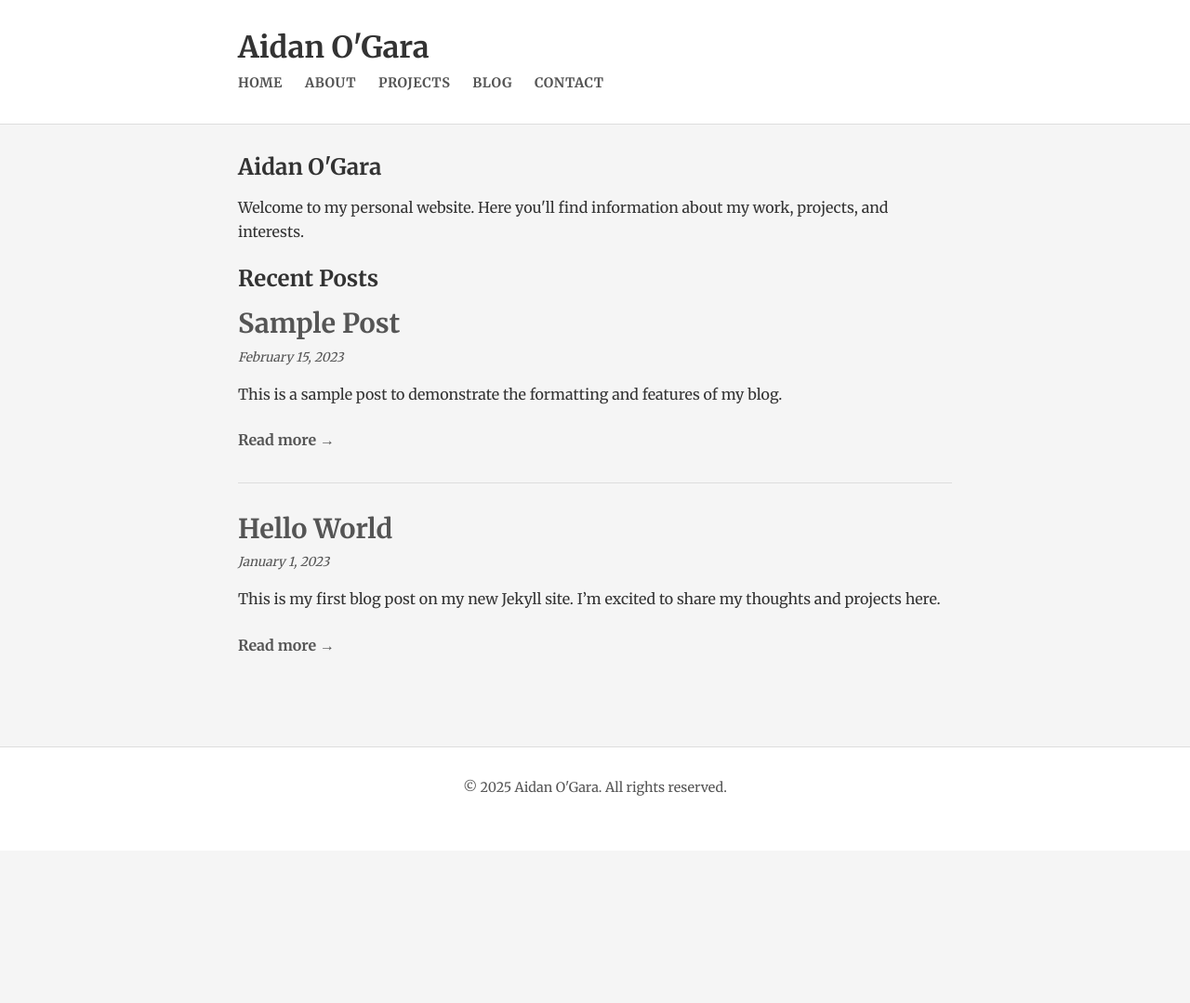
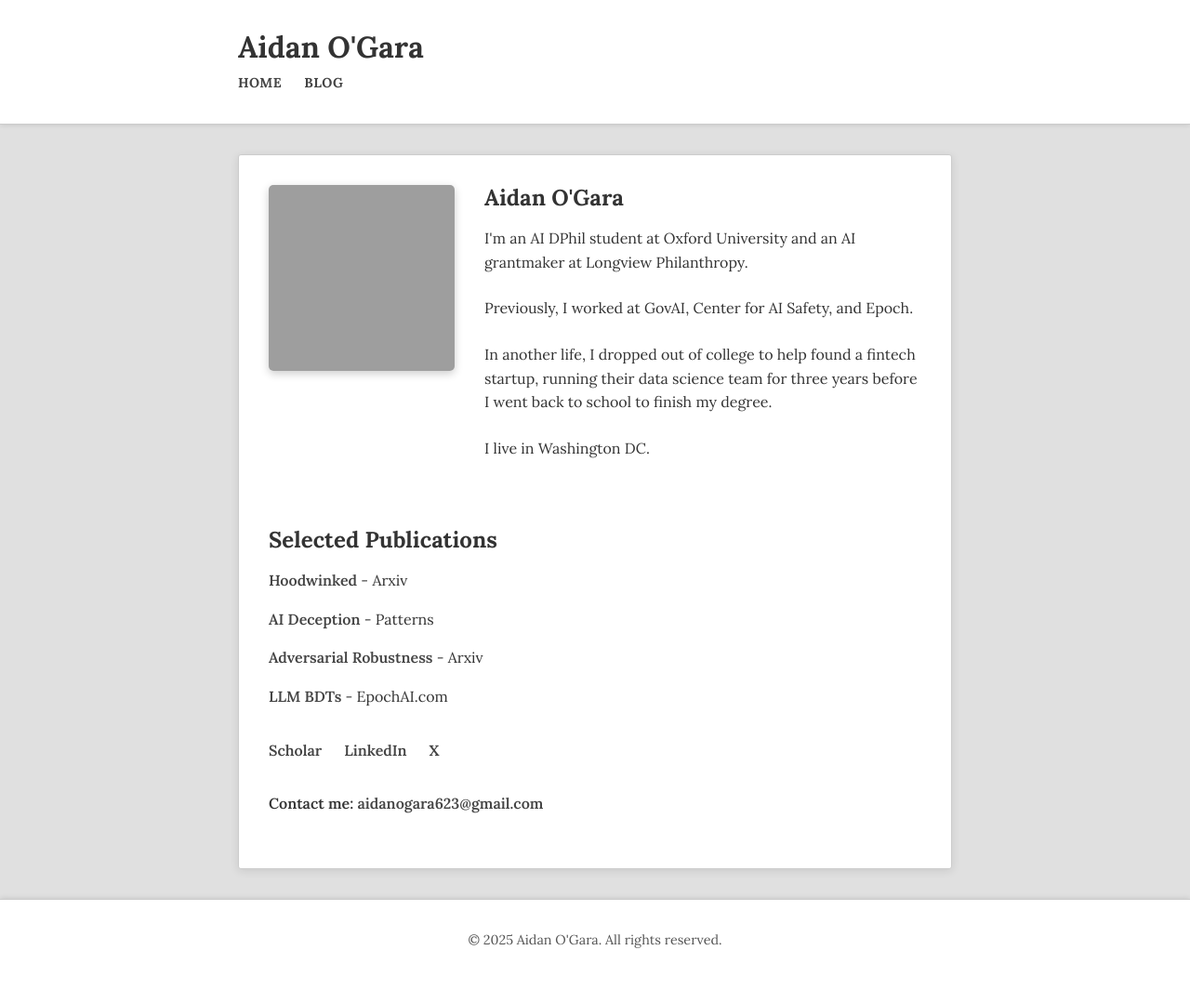
Before and after one commit to aogara-ds/aidanogara.github.io, a Jekyll site: the page built from index.html, in a window 1280 px wide. Shown: the whole page at 93% size. Built offline with Jekyll 4.4.1, drawn with Linux system fonts in a browser that asks for light colours; before the commit the page ends 915 px from its top, so only the background shows below that; grey boxes are pictures that could not be loaded.

Commit message:
Redesign website with professional gray theme
- Updated with gray background and serif fonts
- Simplified to homepage and blog pages
- Added personal info and publications
- Updated blog posts with relevant content
- Created responsive layout with clean design

🤖 Generated with [Claude Code](https://claude.ai/code)
Co-Authored-By: Claude <noreply@anthropic.com>

````diff
--- a/_config.yml
+++ b/_config.yml
@@ -1,6 +1,6 @@
 title: Aidan O'Gara
-description: Personal website and portfolio
-url: "https://aidanogara.github.io"
+description: AI DPhil student at Oxford University and AI grantmaker at Longview Philanthropy
+url: "https://aidanogara.com"
 baseurl: ""
 
 # Build settings
--- a/_layouts/default.html
+++ b/_layouts/default.html
@@ -5,7 +5,7 @@
   <meta name="viewport" content="width=device-width, initial-scale=1.0">
   <title>{% if page.title %}{{ page.title }} | {{ site.title }}{% else %}{{ site.title }}{% endif %}</title>
   <link rel="stylesheet" href="{{ '/assets/css/main.css' | relative_url }}">
-  <link rel="stylesheet" href="https://fonts.googleapis.com/css2?family=Merriweather:wght@300;400;700&display=swap">
+  <link rel="stylesheet" href="https://fonts.googleapis.com/css2?family=Lora:wght@400;500;600;700&display=swap">
 </head>
 <body>
   <header class="site-header">
@@ -13,10 +13,7 @@
       <h1 class="site-title"><a href="{{ '/' | relative_url }}">{{ site.title }}</a></h1>
       <nav class="site-nav">
         <a href="{{ '/' | relative_url }}" class="nav-link">Home</a>
-        <a href="{{ '/about' | relative_url }}" class="nav-link">About</a>
-        <a href="{{ '/projects' | relative_url }}" class="nav-link">Projects</a>
         <a href="{{ '/blog' | relative_url }}" class="nav-link">Blog</a>
-        <a href="{{ '/contact' | relative_url }}" class="nav-link">Contact</a>
       </nav>
     </div>
   </header>
--- a/_posts/2023-01-01-hello-world.md
+++ b/_posts/2023-01-01-hello-world.md
@@ -1,30 +1,24 @@
 ---
 layout: post
-title: "Hello World"
-date: 2023-01-01 12:00:00 -0500
-categories: general
+title: "Reflections on AI Alignment"
+date: 2023-01-01
+categories: research
 ---
 
-This is my first blog post on my new Jekyll site. I'm excited to share my thoughts and projects here.
+In this post, I'd like to discuss some recent developments in AI alignment research and their implications for the field.
 
-Lorem ipsum dolor sit amet, consectetur adipiscing elit. Nullam in dui mauris. Vivamus hendrerit arcu sed erat molestie vehicula. Sed auctor neque eu tellus rhoncus ut eleifend nibh porttitor. Ut in nulla enim. Phasellus molestie magna non est bibendum non venenatis nisl tempor.
+## The Current State of AI Alignment
 
-## What's next?
+The rapid pace of AI development has brought both exciting capabilities and new challenges. As models become more capable, ensuring they remain aligned with human values and intentions becomes increasingly important. Recent work has focused on several promising directions:
 
-Suspendisse in orci enim. Donec sed ligula in nunc bibendum malesuada. Etiam porttitor nulla non mi porttitor a fermentum magna mollis. Nullam et nisl in libero varius gravida.
+1. **Constitutional AI approaches** - Systems that follow explicit principles and constraints
+2. **Reinforcement learning from human feedback** - Using human evaluations to guide model behavior
+3. **Interpretability techniques** - Methods to understand the internal workings of neural networks
 
-- Item 1
-- Item 2
-- Item 3
+## Looking Forward
 
-> This is a blockquote. It's pretty neat.
+The challenges ahead remain substantial. As AI systems become more capable, we'll need increasingly sophisticated alignment techniques. I believe interdisciplinary collaboration will be essential, bringing together expertise from computer science, philosophy, psychology, and other relevant fields.
 
-### Code example
+In my upcoming work, I'll be exploring how we can develop more robust evaluation metrics for alignment techniques and how to address the challenges of value pluralism when designing AI systems.
 
-```javascript
-function helloWorld() {
-  console.log("Hello, world!");
-}
-```
-
-I hope you enjoy reading my blog!
+I look forward to sharing more thoughts on these topics in future posts.
--- a/_posts/2023-02-15-sample-post.md
+++ b/_posts/2023-02-15-sample-post.md
@@ -1,62 +1,34 @@
 ---
 layout: post
-title: "Sample Post"
-date: 2023-02-15 15:30:00 -0500
-categories: samples
+title: "The Role of AI in Grantmaking"
+date: 2023-02-15
+categories: philanthropy
 ---
 
-This is a sample post to demonstrate the formatting and features of my blog.
+As an AI grantmaker at Longview Philanthropy, I often reflect on how AI tools themselves could transform the philanthropic sector. In this post, I'll explore some possibilities and challenges.
 
-## Typography
+## AI as a Tool for Effective Altruism
 
-Paragraphs are separated by a blank line. Text can be **bold**, _italic_, or ~~strikethrough~~.
+The effective altruism movement has always emphasized using evidence and reasoning to determine the most impactful ways to do good. AI systems could potentially enhance this process by:
 
-### Lists
+1. **Analyzing large datasets** to identify neglected problems and promising solutions
+2. **Modeling complex systems** to predict intervention outcomes with greater accuracy
+3. **Optimizing resource allocation** across different cause areas and organizations
 
-Unordered list:
-* Item 1
-* Item 2
-  * Item 2a
-  * Item 2b
+## Challenges and Considerations
 
-Ordered list:
-1. Item 1
-2. Item 2
-3. Item 3
-   1. Item 3a
-   2. Item 3b
+While AI holds promise for philanthropy, several challenges need to be addressed:
 
-## Links and Images
+- **Value alignment**: Ensuring AI tools reflect the diverse values relevant to philanthropic decisions
+- **Transparency**: Making AI-assisted grantmaking processes understandable to all stakeholders
+- **Equity concerns**: Preventing AI from reinforcing existing biases in funding patterns
 
-[This is a link](http://example.com)
+## Responsible Implementation
 
-![This is an image placeholder](https://via.placeholder.com/150)
+For AI to benefit philanthropy, we need thoughtful implementation strategies:
 
-## Code Blocks
+- Combining AI analysis with human judgment and lived experience
+- Building AI tools that explain their reasoning and allow for value-based adjustments
+- Including diverse perspectives in AI development and oversight
 
-Inline code: `const greeting = "Hello World";`
-
-Block code:
-
-```python
-def greet(name):
-    return f"Hello, {name}!"
-
-print(greet("Reader"))
-```
-
-## Blockquotes
-
-> This is a blockquote.
-> It can span multiple lines.
->
-> It can also have multiple paragraphs.
-
-## Tables
-
-| Header 1 | Header 2 | Header 3 |
-|----------|----------|----------|
-| Row 1, Col 1 | Row 1, Col 2 | Row 1, Col 3 |
-| Row 2, Col 1 | Row 2, Col 2 | Row 2, Col 3 |
-
-I hope this post helps demonstrate the different formatting options available!
+I believe AI could be transformative for philanthropy, but only if we approach its development and deployment with the same careful consideration we apply to other grantmaking decisions.
--- a/_sass/main.scss
+++ b/_sass/main.scss
@@ -1,12 +1,12 @@
 // Variables
 $primary-color: #333;
 $secondary-color: #555;
-$background-color: #f5f5f5;
-$border-color: #ddd;
+$background-color: #e0e0e0; // Gray background
+$border-color: #ccc;
 $text-color: #333;
-$link-color: #555;
+$link-color: #444;
 $link-hover-color: #000;
-$font-family: 'Merriweather', Georgia, serif;
+$font-family: 'Lora', 'Times New Roman', serif; // Serif font
 
 // Reset
 * {
@@ -30,6 +30,7 @@ a {
 
   &:hover {
     color: $link-hover-color;
+    text-decoration: underline;
   }
 }
 
@@ -56,6 +57,7 @@ p {
   border-bottom: 1px solid $border-color;
   background-color: white;
   margin-bottom: 2rem;
+  box-shadow: 0 1px 5px rgba(0, 0, 0, 0.1);
 
   .site-title {
     font-size: 2rem;
@@ -94,6 +96,7 @@ p {
   text-align: center;
   font-size: 0.9rem;
   color: $secondary-color;
+  box-shadow: 0 -1px 5px rgba(0, 0, 0, 0.1);
 }
 
 // Pages
@@ -101,7 +104,8 @@ p {
   background-color: white;
   padding: 2rem;
   border: 1px solid $border-color;
-  border-radius: 5px;
+  border-radius: 3px;
+  box-shadow: 0 2px 10px rgba(0, 0, 0, 0.1);
 
   .page-title, .post-title {
     font-size: 2.2rem;
@@ -150,3 +154,75 @@ p {
     }
   }
 }
+
+// Profile section
+.profile {
+  display: flex;
+  flex-direction: column;
+  align-items: center;
+  margin-bottom: 2rem;
+
+  @media (min-width: 768px) {
+    flex-direction: row;
+    align-items: flex-start;
+  }
+
+  .headshot {
+    width: 200px;
+    height: 200px;
+    border-radius: 5px;
+    object-fit: cover;
+    margin-bottom: 1.5rem;
+    box-shadow: 0 3px 10px rgba(0, 0, 0, 0.2);
+
+    @media (min-width: 768px) {
+      margin-right: 2rem;
+      margin-bottom: 0;
+    }
+  }
+
+  .bio {
+    flex: 1;
+  }
+}
+
+// Publications section
+.publications {
+  margin-top: 3rem;
+
+  .pub-list {
+    list-style: none;
+
+    .pub-item {
+      margin-bottom: 1rem;
+
+      a {
+        font-weight: 600;
+      }
+    }
+  }
+}
+
+// Social links
+.social-links {
+  margin-top: 2rem;
+
+  ul {
+    list-style: none;
+    display: flex;
+    flex-wrap: wrap;
+    gap: 1.5rem;
+
+    li {
+      a {
+        font-weight: 600;
+      }
+    }
+  }
+}
+
+// Contact section
+.contact {
+  margin-top: 2rem;
+  font-weight: 600;
+}
--- a/index.html
+++ b/index.html
@@ -2,31 +2,45 @@
 layout: default
 ---
 
-<section class="hero">
-  <h1>Aidan O'Gara</h1>
-  <p>Welcome to my personal website. Here you'll find information about my work, projects, and interests.</p>
-</section>
+<div class="page">
+  <section class="profile">
+    <img src="{{ '/assets/images/headshot.jpg' | relative_url }}" alt="Aidan O'Gara" class="headshot">
+    <div class="bio">
+      <h1>Aidan O'Gara</h1>
+      <p>I'm an AI DPhil student at Oxford University and an AI grantmaker at Longview Philanthropy.</p>
+      <p>Previously, I worked at GovAI, Center for AI Safety, and Epoch.</p>
+      <p>In another life, I dropped out of college to help found a fintech startup, running their data science team for three years before I went back to school to finish my degree.</p>
+      <p>I live in Washington DC.</p>
+    </div>
+  </section>
 
-<section class="home-content">
-  <h2>Recent Posts</h2>
-  {% if site.posts.size > 0 %}
-    <ul class="post-list">
-      {% for post in site.posts limit:3 %}
-        <li class="post-item">
-          <h3 class="post-title">
-            <a href="{{ post.url | relative_url }}">{{ post.title }}</a>
-          </h3>
-          <div class="post-meta">
-            <time datetime="{{ post.date | date_to_xmlschema }}">{{ post.date | date: "%B %-d, %Y" }}</time>
-          </div>
-          <div class="post-excerpt">
-            {{ post.excerpt }}
-          </div>
-          <a href="{{ post.url | relative_url }}" class="read-more">Read more →</a>
-        </li>
-      {% endfor %}
+  <section class="publications">
+    <h2>Selected Publications</h2>
+    <ul class="pub-list">
+      <li class="pub-item">
+        <a href="https://arxiv.org/" target="_blank">Hoodwinked</a> - Arxiv
+      </li>
+      <li class="pub-item">
+        <a href="https://www.cell.com/patterns/home" target="_blank">AI Deception</a> - Patterns
+      </li>
+      <li class="pub-item">
+        <a href="https://arxiv.org/" target="_blank">Adversarial Robustness</a> - Arxiv
+      </li>
+      <li class="pub-item">
+        <a href="https://epochai.com" target="_blank">LLM BDTs</a> - EpochAI.com
+      </li>
     </ul>
-  {% else %}
-    <p>No posts available yet.</p>
-  {% endif %}
-</section>
+  </section>
+
+  <section class="social-links">
+    <ul>
+      <li><a href="https://scholar.google.com/" target="_blank">Scholar</a></li>
+      <li><a href="https://linkedin.com/" target="_blank">LinkedIn</a></li>
+      <li><a href="https://twitter.com/" target="_blank">X</a></li>
+    </ul>
+  </section>
+
+  <section class="contact">
+    <p>Contact me: <a href="mailto:aidanogara623@gmail.com">aidanogara623@gmail.com</a></p>
+  </section>
+</div>
````
Also changed, not shown: preview/blog.html (added, +214 -0 lines), preview/index.html (added, +264 -0 lines), README.md, 1 other file.
